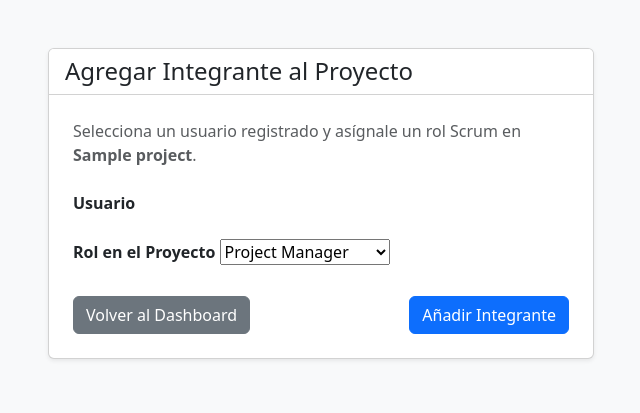
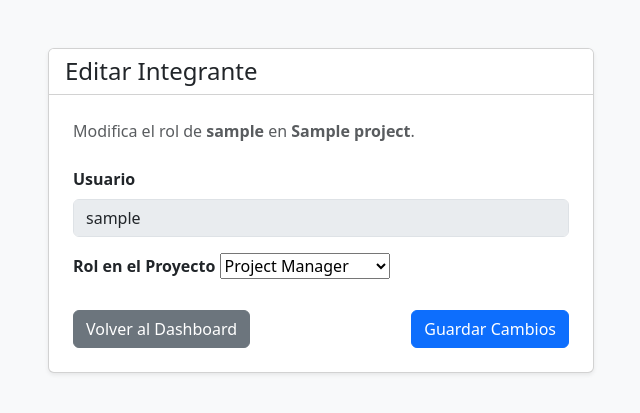
Before and after one commit to Loco908/Planix, a Django app: page /member/1/edit/ in a window 1280 px wide. Shown: the part 56-469 px from the top of the page, without its empty margins (319-959 px from the left). Run offline with Django 4.2, Linux system fonts and the light colour scheme; a user stored in the database is signed in; tables that the repository leaves empty hold one stand-in row (values such as "Sample post").

Commit message:
fix: make member form dynamic for updates

```diff
--- a/templates/projects/member_form.html
+++ b/templates/projects/member_form.html
@@ -5,10 +5,10 @@
     <div class="col-md-6">
         <div class="card shadow-sm">
             <div class="card-header bg-white">
-                <h4 class="mb-0">Agregar Integrante al Proyecto</h4>
+                <h4 class="mb-0">{% if form.instance.pk %}Editar Integrante{% else %}Agregar Integrante al Proyecto{% endif %}</h4>
             </div>
             <div class="card-body p-4">
-                <p class="text-muted mb-4">Selecciona un usuario registrado y asígnale un rol Scrum en <strong>{{ project.name }}</strong>.</p>
+                <p class="text-muted mb-4">{% if form.instance.pk %}Modifica el rol de <strong>{{ form.instance.user.username }}</strong> en <strong>{{ project.name }}</strong>.{% else %}Selecciona un usuario registrado y asígnale un rol Scrum en <strong>{{ project.name }}</strong>.{% endif %}</p>
                 <form method="post">
                     {% csrf_token %}
 
@@ -16,6 +16,7 @@
                         <div class="alert alert-danger">{{ form.non_field_errors }}</div>
                     {% endif %}
 
+                    {% if 'user' in form.fields %}
                     <div class="mb-3">
                         <label class="form-label fw-bold">Usuario</label>
                         {{ form.user }}
@@ -23,6 +24,12 @@
                             <div class="text-danger small">{{ form.user.errors }}</div>
                         {% endif %}
                     </div>
+                    {% else %}
+                    <div class="mb-3">
+                        <label class="form-label fw-bold">Usuario</label>
+                        <input type="text" class="form-control" value="{{ form.instance.user.username }}" disabled>
+                    </div>
+                    {% endif %}
 
                     <div class="mb-4">
                         <label class="form-label fw-bold">Rol en el Proyecto</label>
@@ -34,7 +41,7 @@
 
                     <div class="d-flex justify-content-between">
                         <a href="{% url 'projects:detail' project.pk %}" class="btn btn-secondary">Volver al Dashboard</a>
-                        <button type="submit" class="btn btn-primary">Añadir Integrante</button>
+                        <button type="submit" class="btn btn-primary">{% if form.instance.pk %}Guardar Cambios{% else %}Añadir Integrante{% endif %}</button>
                     </div>
                 </form>
             </div>
```
